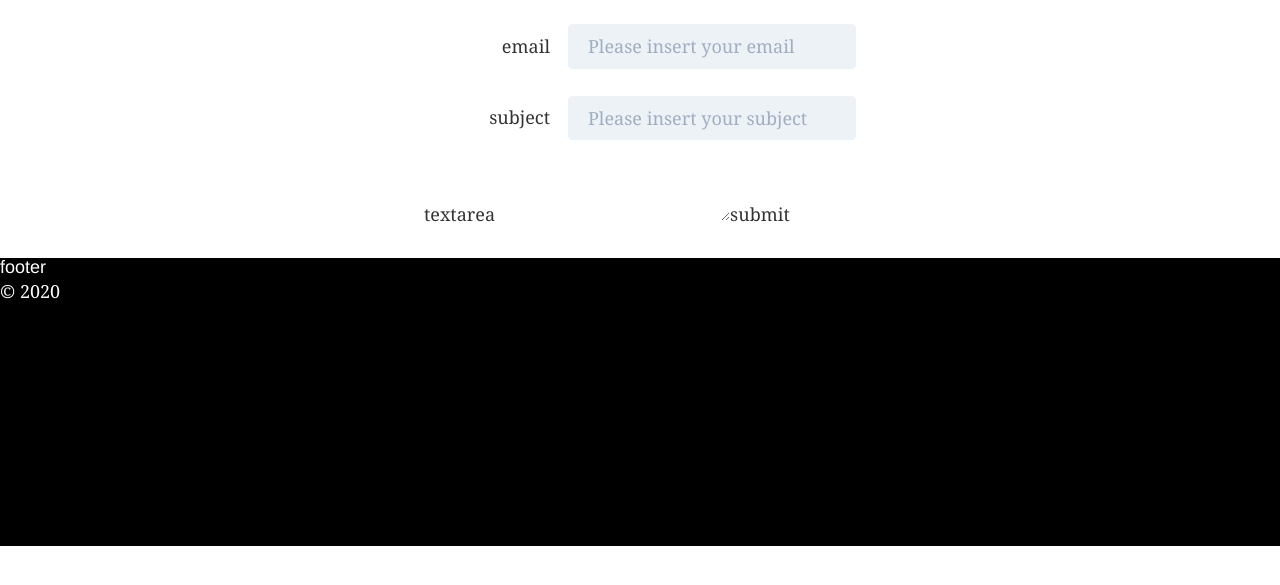
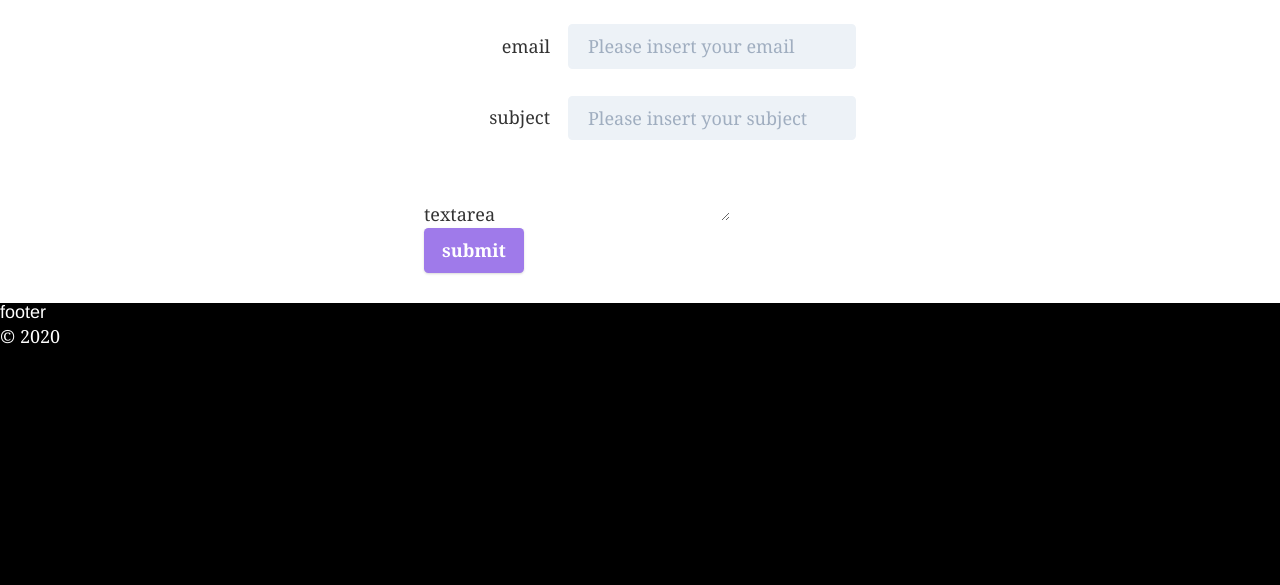
Before and after one commit to xecarlox94/PortfolioWebsite, a Gatsby site: page / in a window 1280 px wide. Shown: the part 2740-3325 px from the top of the page. Before the commit the page ends 3286 px from the top, so only its background shows below. Built offline with nearby package versions, Linux system fonts and the light colour scheme; Gatsby itself is replaced by a stand-in of ours.

Commit message:
styling button

```diff
--- a/src/components/fragments/contact.js
+++ b/src/components/fragments/contact.js
@@ -76,8 +76,14 @@ const ContactForm = () => {
         <textarea name="message" ref={register}></textarea>
         <InputError error={errors.message} />
       </label>
+      <br />
 
-      <button type="submit">submit</button>
+      <button
+        type="submit"
+        className="shadow bg-purple-500 hover:bg-purple-400 focus:shadow-outline focus:outline-none text-white font-bold py-2 px-4 rounded"
+      >
+        submit
+      </button>
     </form>
   )
 }
```
